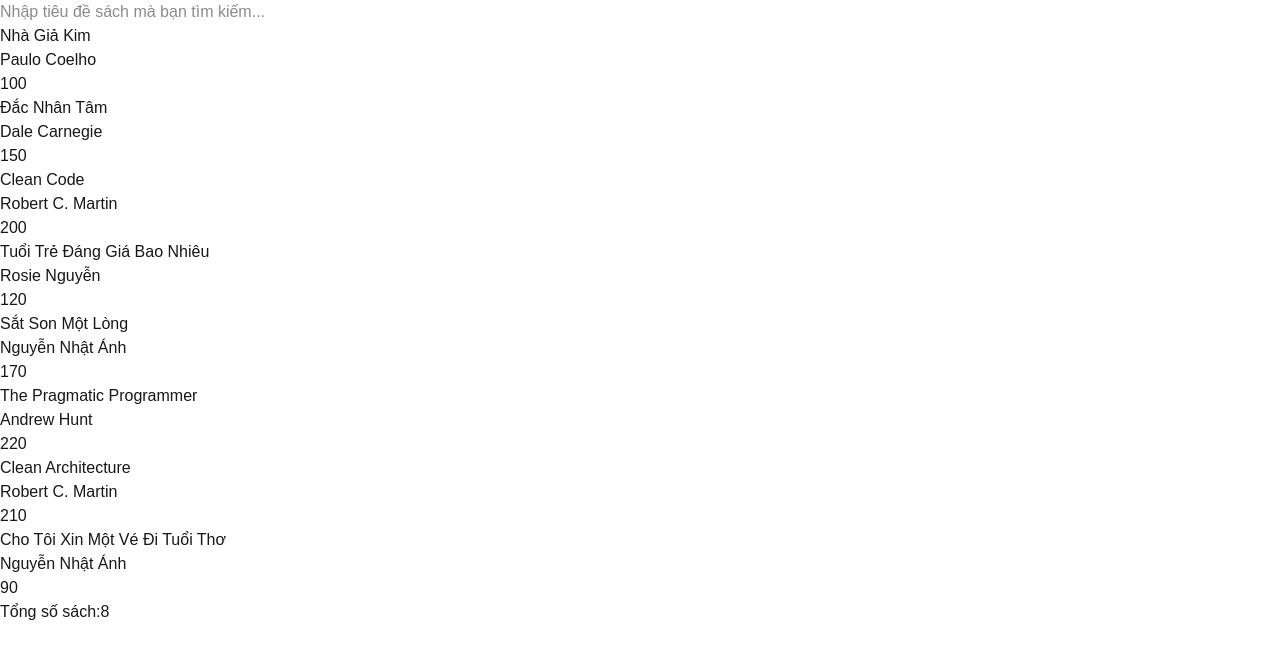
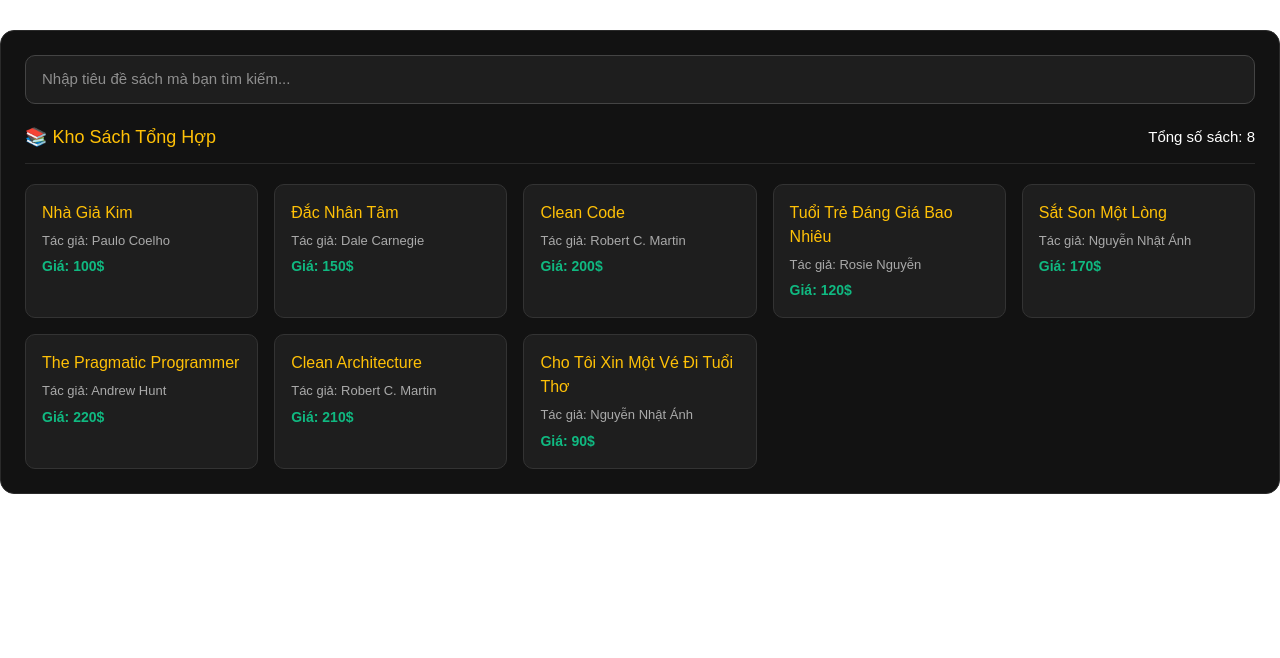
Before and after one commit to ngoia6664-tech/Learning_HTML_CSS, a Next.js app in the folder GIAI ĐOẠN 2 REACT/learning_react/: page /Day2/bai12 in a window 1280 px wide. Shown: the top 658 px of the page. Built offline with nearby package versions, Linux system fonts and the light colour scheme.

Commit message:
Sửa lại css cho toàn bộ

```diff
--- a/GIAI ĐOẠN 2 REACT/learning_react/app/Day1/Bai2/page.tsx
+++ b/GIAI ĐOẠN 2 REACT/learning_react/app/Day1/Bai2/page.tsx
@@ -77,6 +77,7 @@ export default function Home() {
 const styles = {
     container: {
         maxWidth: "1000px",
+        width:"100%",
         margin: "30px auto",
         backgroundColor: "#121212",
         border: "1px solid #2a2a2a",
--- a/GIAI ĐOẠN 2 REACT/learning_react/app/Day1/Bai8/page.tsx
+++ b/GIAI ĐOẠN 2 REACT/learning_react/app/Day1/Bai8/page.tsx
@@ -144,7 +144,7 @@ export default function Home() {
 // 🎨 Cục CSS giao diện viết trực tiếp bằng JS Object
 const styles = {
   container: {
-    maxWidth: "700px",
+    width:"100vw",
     margin: "30px auto",
     backgroundColor: "#121212",
     border: "1px solid #2a2a2a",
@@ -178,8 +178,8 @@ const styles = {
   } as React.CSSProperties,
 
   listContainer: {
-    display: "flex",
-    flexDirection: "column",
+    display: "grid",
+    gridTemplateColumns:"repeat(auto-fit , minmax(400px , 1fr))",
     gap: "16px",
   } as React.CSSProperties,
 
--- a/GIAI ĐOẠN 2 REACT/learning_react/app/Day2/bai1/page.tsx
+++ b/GIAI ĐOẠN 2 REACT/learning_react/app/Day2/bai1/page.tsx
@@ -177,7 +177,7 @@ export default function Home() {
 // 🎨 Cục CSS giao diện viết trực tiếp bằng JS Object (Logic giữ nguyên 100%)
 const styles = {
   container: {
-    maxWidth: "700px",
+    width:"100vw",
     margin: "30px auto",
     backgroundColor: "#121212",
     border: "1px solid #2a2a2a",
--- a/GIAI ĐOẠN 2 REACT/learning_react/app/Day2/bai11/page.tsx
+++ b/GIAI ĐOẠN 2 REACT/learning_react/app/Day2/bai11/page.tsx
@@ -128,7 +128,7 @@ export default function Home() {
 // 🎨 Cục CSS giao diện viết trực tiếp bằng JS Object (Logic giữ nguyên 100%)
 const styles = {
   container: {
-    maxWidth: "700px",
+     width:"100vw",
     margin: "30px auto",
     backgroundColor: "#121212",
     border: "1px solid #2a2a2a",
--- a/GIAI ĐOẠN 2 REACT/learning_react/app/Day2/bai12/page.tsx
+++ b/GIAI ĐOẠN 2 REACT/learning_react/app/Day2/bai12/page.tsx
@@ -1,16 +1,6 @@
-// Yêu cầu
-// Một ô nhập. Gõ tới đâu, danh sách lọc theo tên sách tới đó.
-// Tìm không phân biệt hoa thường, và bỏ qua dấu cách thừa ở đầu và cuối.
-// Phía trên danh sách hiện "Hiển thị n / m" (n là số sách đang hiện, m là tổng số sách).
-// Không có sách nào khớp thì hiện "Không tìm thấy", không hiện danh sách trống trơn.
-// Mỗi sách hiện tên, tác giả, giá (CSS tùy em hoặc để AI lo).
-// Ràng buộc
-// Chỉ một state (từ khóa đang gõ). sachGoc là hằng số nằm ngoài component, vì danh sách này không bao giờ đổi nên không cần state.
-// Danh sách đang hiện là biến tính ra từ sachGoc và từ khóa, không phải state.
-// Số m phải lấy từ độ dài mảng, không gõ cứng số 8.
-// Bắt đầu 6h18-Dừng lần 1 6:40(vừa dạy vừa làm) , bắt dầu lần 2:10:35,
 "use client";
 import { useState } from "react";
+
 const sachGoc = [
   { id: 1, title: "Nhà Giả Kim", author: "Paulo Coelho", price: 100 },
   { id: 2, title: "Đắc Nhân Tâm", author: "Dale Carnegie", price: 150 },
@@ -41,53 +31,196 @@ const sachGoc = [
     price: 90,
   },
 ];
+
 function ListBook(props: { title: string; author: string; price: number }) {
   return (
-    <div>
-      <h3>{props.title}</h3>
-      <p>{props.author}</p>
-      <span>{props.price}</span>
+    <div style={styles.bookCard}>
+      <h3 style={styles.bookTitle}>{props.title}</h3>
+      <p style={styles.bookAuthor}>Tác giả: {props.author}</p>
+      <span style={styles.bookPrice}>Giá: {props.price}$</span>
     </div>
   );
 }
+
 export default function Home() {
   const [Book, setBook] = useState(sachGoc); // state của sách
-  const [searchBook, setSeachBook] = useState(""); //Sate của input
+  const [searchBook, setSeachBook] = useState(""); // State của input
   const TotalBook = Book.length;
-  console.log(searchBook); // Log ra để test
+
   const TuKhoa = searchBook.toLowerCase().trim();
   const ListNow = TuKhoa === "" ? [] : sachGoc.filter((x) => x.title.toLowerCase().includes(TuKhoa));
+
   return (
-    <div
-      style={{
-        display: "flex",
-        justifyContent: "space-between",
-        flexDirection: "column",
-      }}
-    >
+    <div style={styles.container}>
+      {/* Ô tìm kiếm kèm khung dropdown gợi ý ngay bên dưới */}
+      <div style={styles.searchWrapper}>
         <input
           type="text"
           value={searchBook}
           onChange={(e) => setSeachBook(e.target.value)}
           placeholder="Nhập tiêu đề sách mà bạn tìm kiếm..."
+          style={styles.input}
         />
-      {/* Khối hiển thị tìm kiếm */}
-      {ListNow.length > 0 && (
-        <div style={{ display: "flex", border: "2px solid" }}>
-          {ListNow.map((x) => (
+        {/* Khối gợi ý kết quả tìm kiếm thả xuống ngay dưới input */}
+        {TuKhoa !== "" && (
+          <div style={styles.dropdown}>
+            {ListNow.length === 0 ? (
+              <div style={styles.dropdownItemEmpty}>Không tìm thấy sách phù hợp</div>
+            ) : (
+              ListNow.map((x) => (
+                <div key={x.id} style={styles.dropdownItem}>
+                  <span style={{ color: "#ffc107", fontWeight: 500 }}>{x.title}</span>
+                  <span style={{ color: "#aaa", fontSize: "12px" }}>({x.author})</span>
+                </div>
+              ))
+            )}
+          </div>
+        )}
+      </div>
+
+      {/* Tiêu đề và tổng số sách */}
+      <div style={styles.headerRow}>
+        <h2 style={styles.sectionTitle}>📚 Kho Sách Tổng Hợp</h2>
+        <h3 style={styles.totalHeading}>Tổng số sách: {TotalBook}</h3>
+      </div>
+
+      {/* Khối tất cả sách dàn ngang thành lưới (Grid) */}
+      <div style={styles.grid}>
+        {Book.map((x) => (
           <div key={x.id}>
             <ListBook title={x.title} author={x.author} price={x.price} />
           </div>
         ))}
       </div>
-      )}
-      {/* Khối tất cả sách */}
-      {Book.map((x) => (
-        <div key={x.id}>
-          <ListBook title={x.title} author={x.author} price={x.price} />
-        </div>
-      ))}
-      <h2>Tổng số sách:{TotalBook}</h2>
     </div>
   );
 }
+
+// 🎨 Cục CSS giao diện Dark-Mode xịn xò
+const styles = {
+  container: {
+     width:"100vw",
+    boxSizing: "border-box" as const,
+    margin: "30px auto",
+    backgroundColor: "#121212",
+    border: "1px solid #2a2a2a",
+    borderRadius: "14px",
+    padding: "24px",
+    color: "#ffffff",
+    fontFamily: "sans-serif",
+    display: "flex",
+    gap: "20px",
+    flexDirection:"column",
+    minWidth:0
+  } as React.CSSProperties,
+
+  searchWrapper: {
+    position: "relative" as const,
+    width: "100%",
+  } as React.CSSProperties,
+
+  input: {
+    width: "100%",
+    padding: "12px 16px",
+    backgroundColor: "#1e1e1e",
+    border: "1px solid #444",
+    borderRadius: "10px",
+    color: "#fff",
+    fontSize: "15px",
+    outline: "none",
+    boxSizing: "border-box" as const,
+  } as React.CSSProperties,
+
+  dropdown: {
+    position: "absolute" as const,
+    top: "100%",
+    left: 0,
+    right: 0,
+    backgroundColor: "#18181b",
+    border: "1px solid #333",
+    borderRadius: "8px",
+    marginTop: "6px",
+    boxShadow: "0 8px 20px rgba(0,0,0,0.5)",
+    zIndex: 10,
+    maxHeight: "250px",
+    overflowY: "auto" as const,
+  } as React.CSSProperties,
+
+  dropdownItem: {
+    padding: "10px 14px",
+    borderBottom: "1px solid #2a2a2a",
+    display: "flex",
+    justifyContent: "space-between",
+    alignItems: "center",
+    fontSize: "14px",
+  } as React.CSSProperties,
+
+  dropdownItemEmpty: {
+    padding: "12px 14px",
+    color: "#ef4444",
+    fontSize: "14px",
+    textAlign: "center" as const,
+    fontStyle: "italic",
+  } as React.CSSProperties,
+
+  headerRow: {
+    display: "flex",
+    justifyContent: "space-between",
+    alignItems: "center",
+    borderBottom: "1px solid #2a2a2a",
+    paddingBottom: "12px",
+    flexWrap: "wrap" as const, // Giúp tự động xuống dòng khi màn hình chật
+    gap: "10px",
+  } as React.CSSProperties,
+
+  sectionTitle: {
+    color: "#ffc107",
+    fontSize: "18px",
+    margin: 0,
+  } as React.CSSProperties,
+
+  totalHeading: {
+    color: "#fff",
+    fontSize: "15px",
+    margin: 0,
+  } as React.CSSProperties,
+
+  grid: {
+    display: "grid",
+    // Giảm minmax xuống 220px để dễ dàn ngang hơn khi màn hình vừa phải
+    gridTemplateColumns: "repeat(auto-fill, minmax(220px, 1fr))",
+    gap: "16px",
+    minWidth:"0"
+  } as React.CSSProperties,
+
+  bookCard: {
+    display: "flex",
+    flexDirection: "column" as const,
+    gap: "6px",
+    backgroundColor: "#1e1e1e",
+    border: "1px solid #333",
+    borderRadius: "10px",
+    padding: "16px",
+    height: "100%",
+    boxSizing: "border-box" as const,
+  } as React.CSSProperties,
+
+  bookTitle: {
+    color: "#ffc107",
+    fontSize: "16px",
+    margin: "0",
+  } as React.CSSProperties,
+
+  bookAuthor: {
+    color: "#aaa",
+    fontSize: "13px",
+    margin: "0",
+  } as React.CSSProperties,
+
+  bookPrice: {
+    color: "#10b981",
+    fontSize: "14px",
+    fontWeight: "bold",
+    margin: "0",
+  } as React.CSSProperties,
+};
```
Lines whose indentation alone changed are shown as unchanged.
